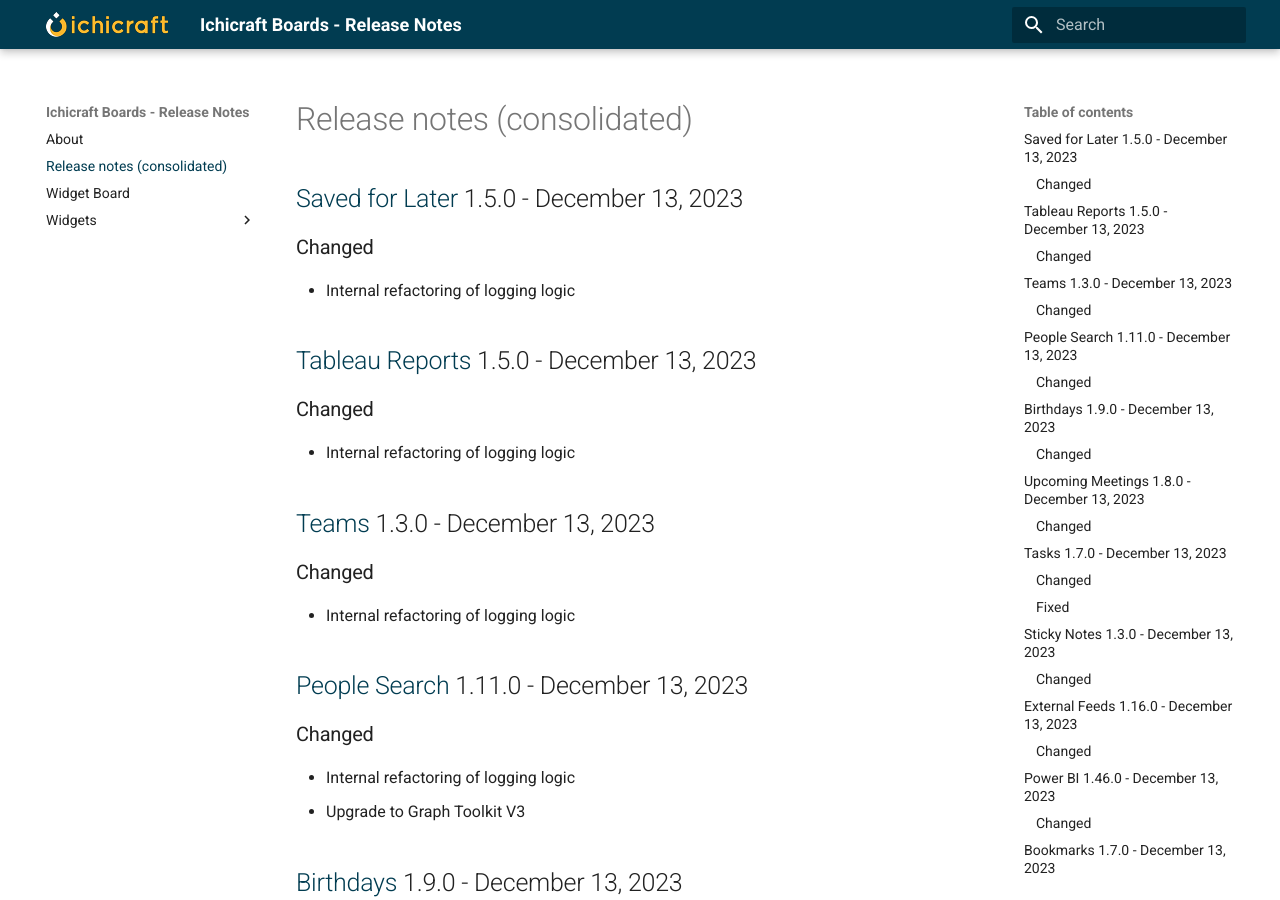
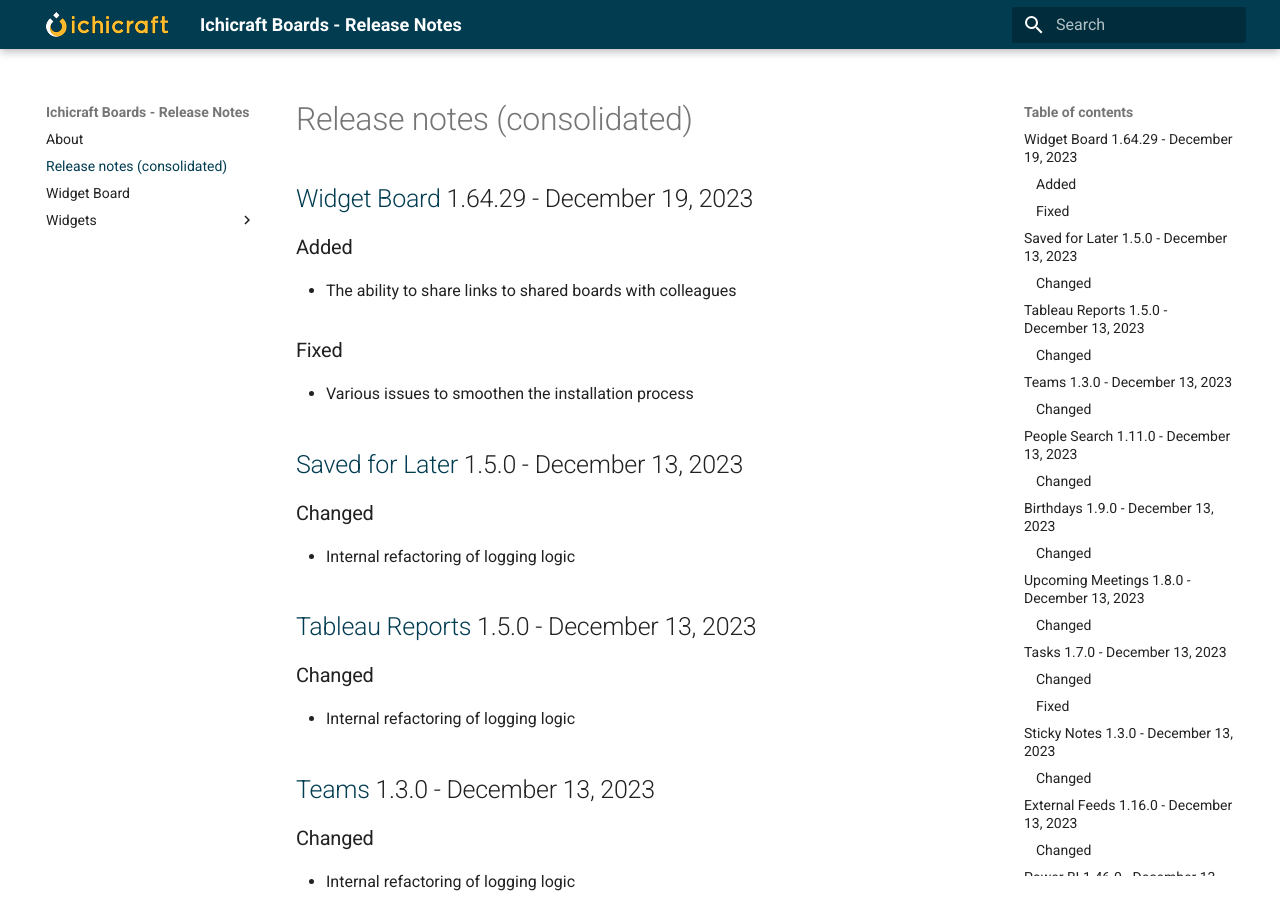
Before and after one commit to ichicraft/widgets-docs, an MkDocs documentation site: the page built from docs/Release-notes-(consolidated).md, in a window 1280 px wide and 900 px high. Built offline with MkDocs 1.6.1 and Material for MkDocs 9.7.7, drawn with Linux system fonts in a browser that asks for light colours.

Commit message:
Release notes updated by BuildService

```diff
--- a/docs/Release-notes-(consolidated).md
+++ b/docs/Release-notes-(consolidated).md
@@ -1,3 +1,11 @@
+## [Widget Board](./Widget Board.md) 1.64.29 - December 19, 2023
+
+### Added
+- The ability to share links to shared boards with colleagues
+
+### Fixed
+- Various issues to smoothen the installation process
+
 ## [Saved for Later](./Widgets/Saved for Later.md) 1.5.0 - December 13, 2023
 
 ### Changed
```
Also changed, not shown: docs/Widget Board.md (+8 -0 lines).
